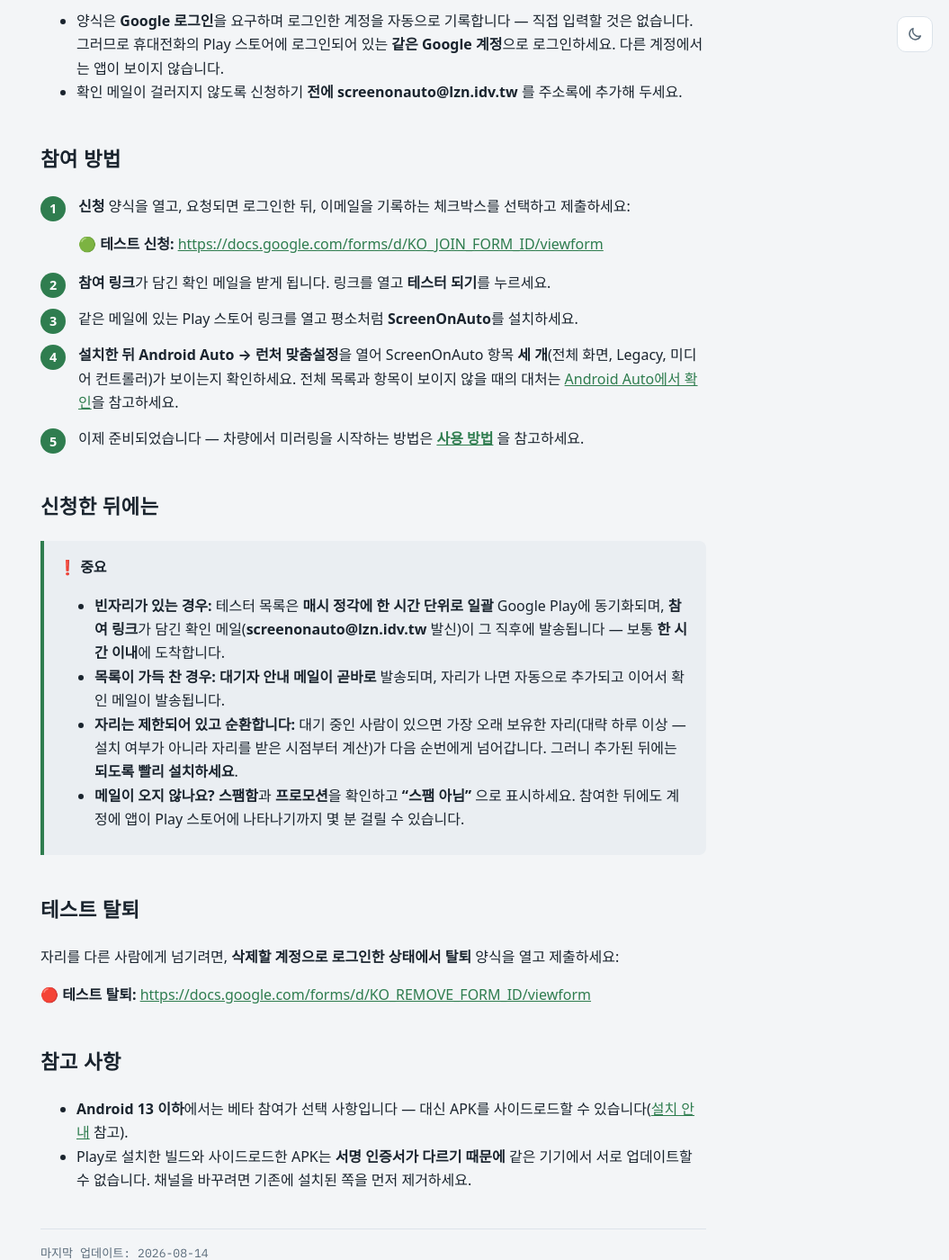
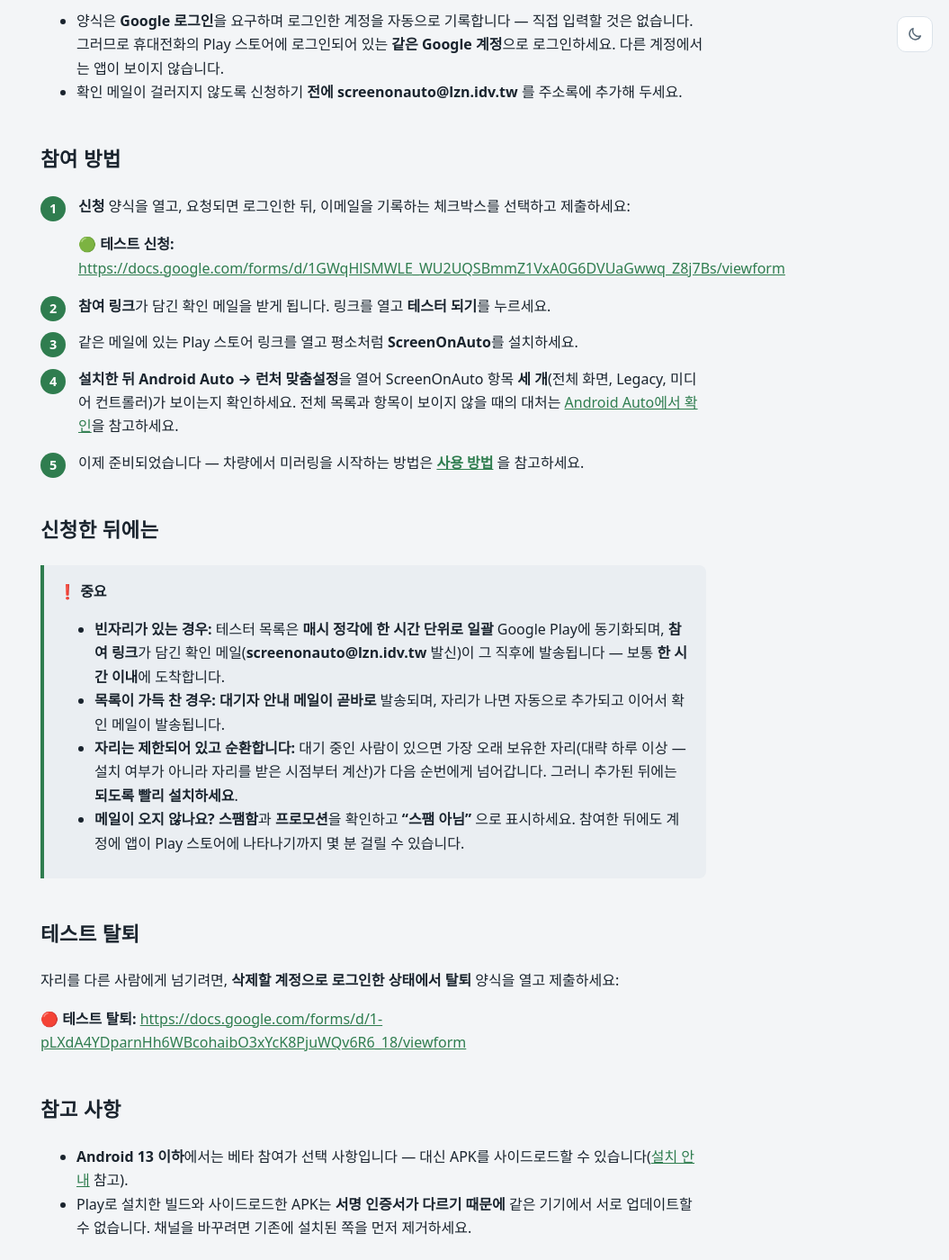
Before and after one commit to slzn/ScreenOnAuto-releases, a Jekyll site: the page built from docs/ko/join-the-beta-test.md, in a window 1280 px wide and 1400 px high, scrolled down 424 px. Shown: the whole window at 90% size, without its empty margins (225-1280 px from the left). Built offline with Jekyll 4.4.1, drawn with Linux system fonts in a browser that asks for light colours; part of the change alters nothing that is shown.

Commit message:
Fill in the Korean form IDs
createKoForms() has been run; the two forms exist and are wired to the
shared response spreadsheet as join-ko / remove-ko. Trigger count is
unchanged at 5, as the zero-trigger mode intends.

Co-Authored-By: Claude Opus 5 <noreply@anthropic.com>

```diff
--- a/docs/ko/join-the-beta-test.md
+++ b/docs/ko/join-the-beta-test.md
@@ -30,7 +30,7 @@ Google Play 베타 테스터 목록을 통해 ScreenOnAuto를 설치합니다
 1. **신청** 양식을 열고, 요청되면 로그인한 뒤, 이메일을 기록하는 체크박스를 선택하고
    제출하세요:
 
-   🟢 **테스트 신청:** <https://docs.google.com/forms/d/KO_JOIN_FORM_ID/viewform>
+   🟢 **테스트 신청:** <https://docs.google.com/forms/d/1GWqHlSMWLE_WU2UQSBmmZ1VxA0G6DVUaGwwq_Z8j7Bs/viewform>
 
 2. **참여 링크**가 담긴 확인 메일을 받게 됩니다. 링크를 열고 **테스터 되기**를 누르세요.
 3. 같은 메일에 있는 Play 스토어 링크를 열고 평소처럼 **ScreenOnAuto**를 설치하세요.
@@ -57,7 +57,7 @@ Google Play 베타 테스터 목록을 통해 ScreenOnAuto를 설치합니다
 자리를 다른 사람에게 넘기려면, **삭제할 계정으로 로그인한 상태에서** **탈퇴** 양식을 열고
 제출하세요:
 
-🔴 **테스트 탈퇴:** <https://docs.google.com/forms/d/KO_REMOVE_FORM_ID/viewform>
+🔴 **테스트 탈퇴:** <https://docs.google.com/forms/d/1-pLXdA4YDparnHh6WBcohaibO3xYcK8PjuWQv6R6_18/viewform>
 
 ## 참고 사항
 
```
